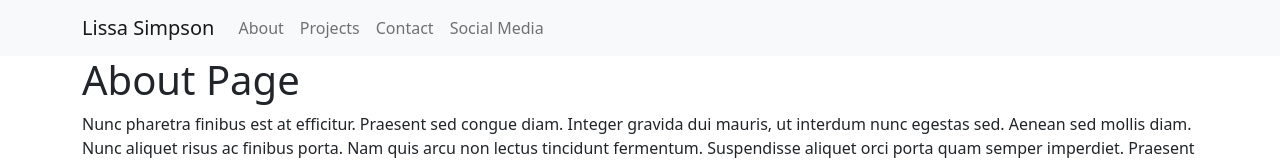
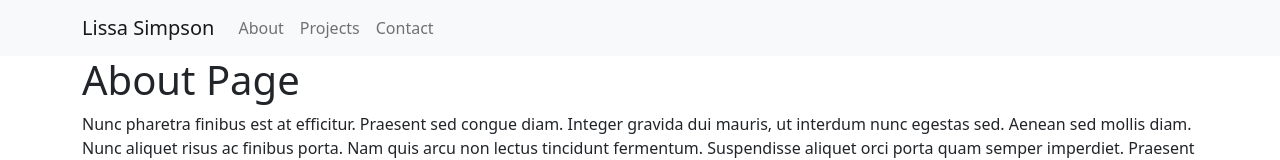
Before and after one commit to lissasimp/React-Portfolio, a React (Create React App) app: page /contact in a window 1280 px wide. Shown: the top 160 px of the page. Built offline with nearby package versions, Linux system fonts and the light colour scheme.

Commit message:
social media removed from nav bar

```diff
--- a/src/Components/NavTabs.js
+++ b/src/Components/NavTabs.js
@@ -17,6 +17,7 @@ function NavTabs() {
         <Navbar.Brand as={NavLink} to="/">Lissa Simpson</Navbar.Brand>
         <Nav className="me-auto">
           <Nav.Link
+          //https://stackoverflow.com/questions/54843302/reactjs-bootstrap-navbar-and-routing-not-working-together
           as={NavLink}
             to="/about"
           >
@@ -34,12 +35,6 @@ function NavTabs() {
           >
             Contact
           </Nav.Link>
-          <Nav.Link
-          as={NavLink}
-            to="/socialmedia"
-          >
-            Social Media
-          </Nav.Link>
         </Nav>
       </Container>
     </Navbar>
```
